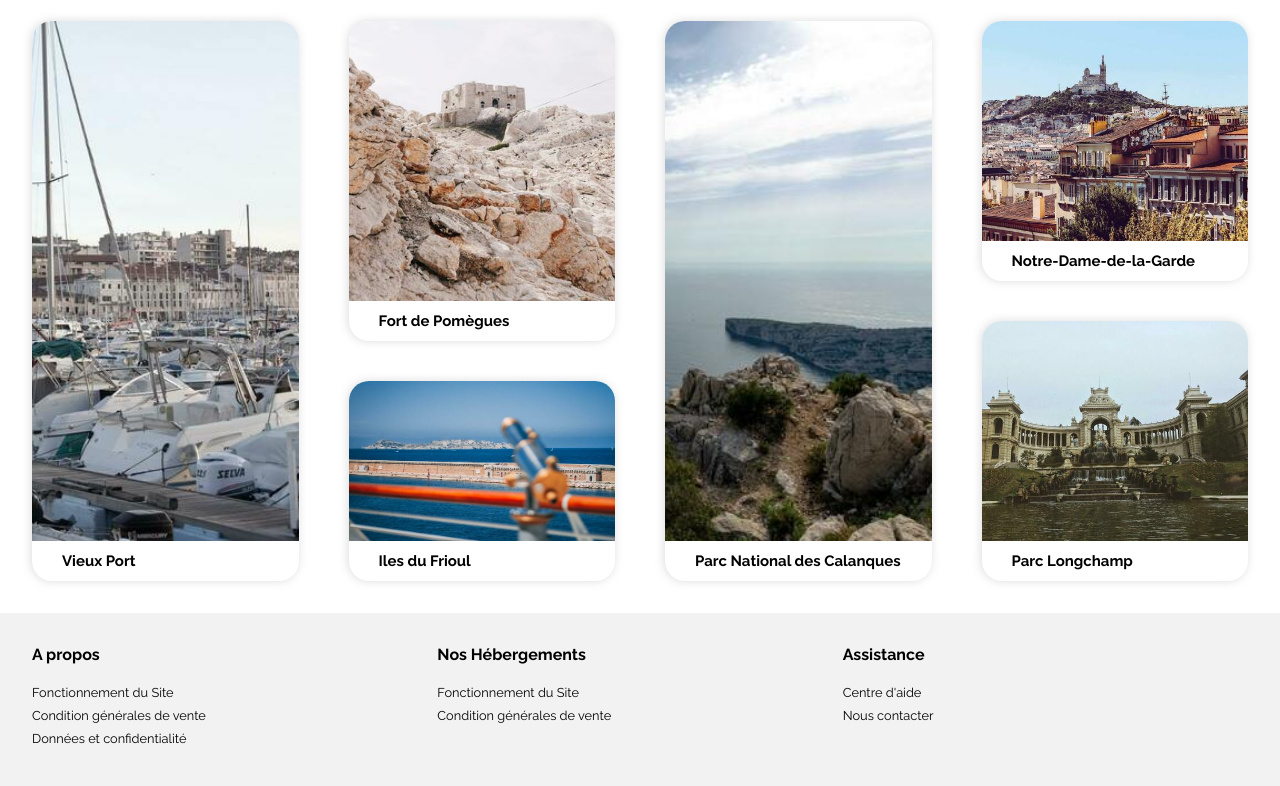
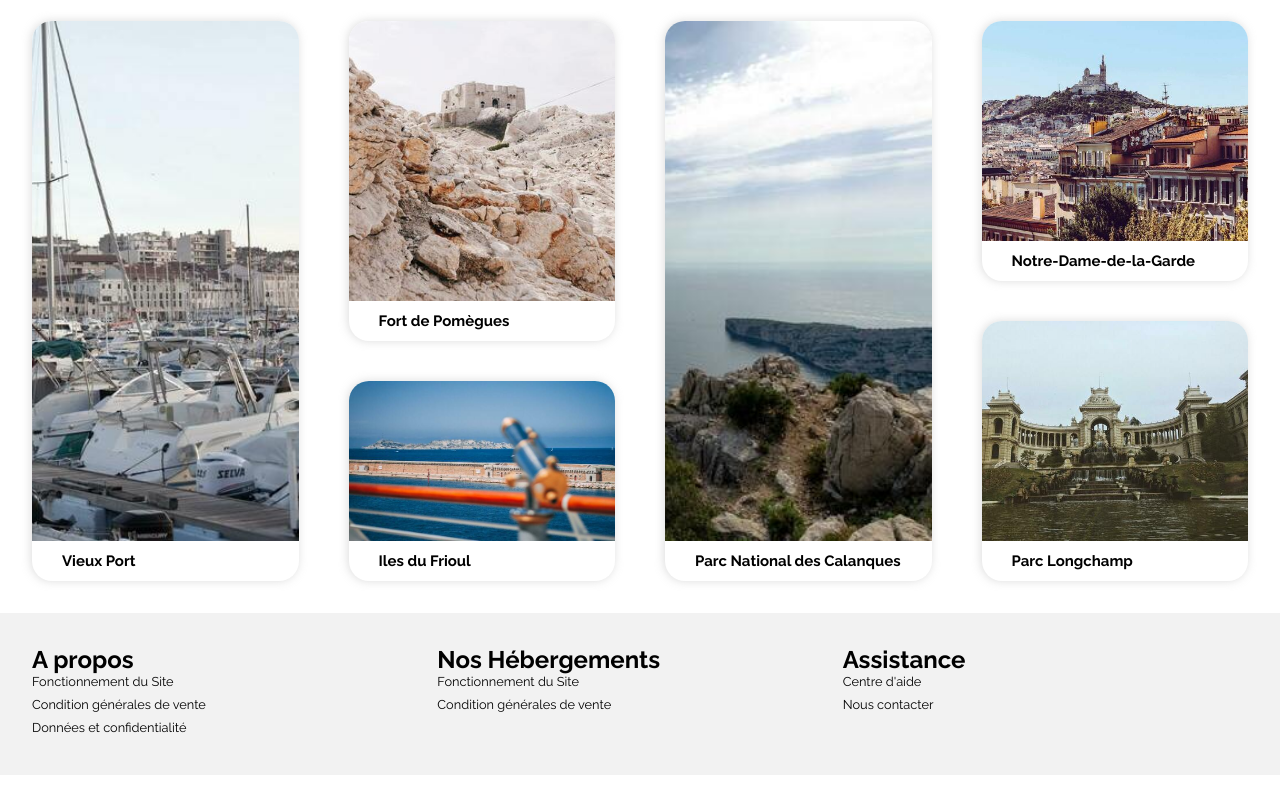
Before and after one commit to corentinclichy/CorentinClichy_2_06052021, a plain HTML site: page src/index.html in a window 1280 px wide. Shown: the part 1144-1930 px from the top of the page. Drawn offline with Linux system fonts and the light colour scheme.

Commit message:
fix footer heading outline

```diff
--- a/src/index.html
+++ b/src/index.html
@@ -393,18 +393,18 @@
     <footer>
       <nav class="footer__container">
         <div class="footer__container__col">
-          <h4>A propos</h4>
+          <h2>A propos</h2>
           <a href="#">Fonctionnement du Site</a>
           <a href="#">Condition générales de vente</a>
           <a href="#">Données et confidentialité</a>
         </div>
         <div class="footer__container__col">
-          <h4>Nos Hébergements</h4>
+          <h2>Nos Hébergements</h2>
           <a href="#">Fonctionnement du Site</a>
           <a href="#">Condition générales de vente</a>
         </div>
         <div class="footer__container__col">
-          <h4>Assistance</h4>
+          <h2>Assistance</h2>
           <a href="#">Centre d'aide</a>
           <a href="#">Nous contacter</a>
         </div>
```
